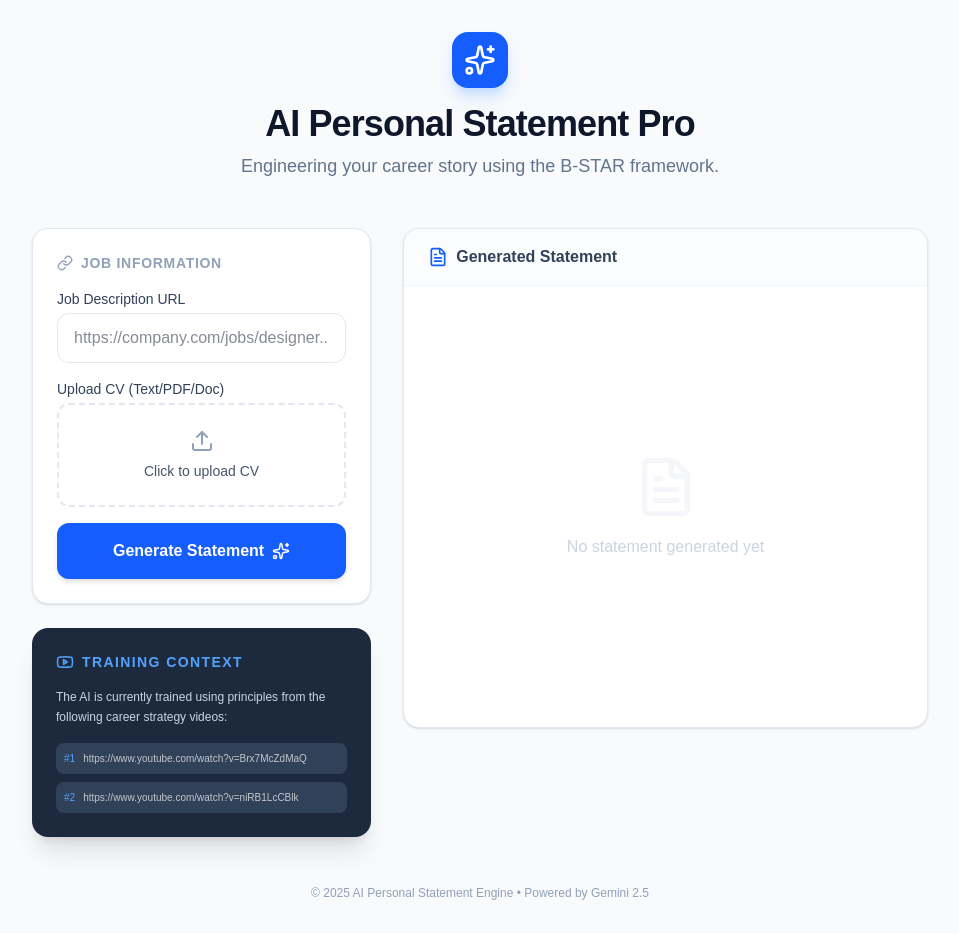
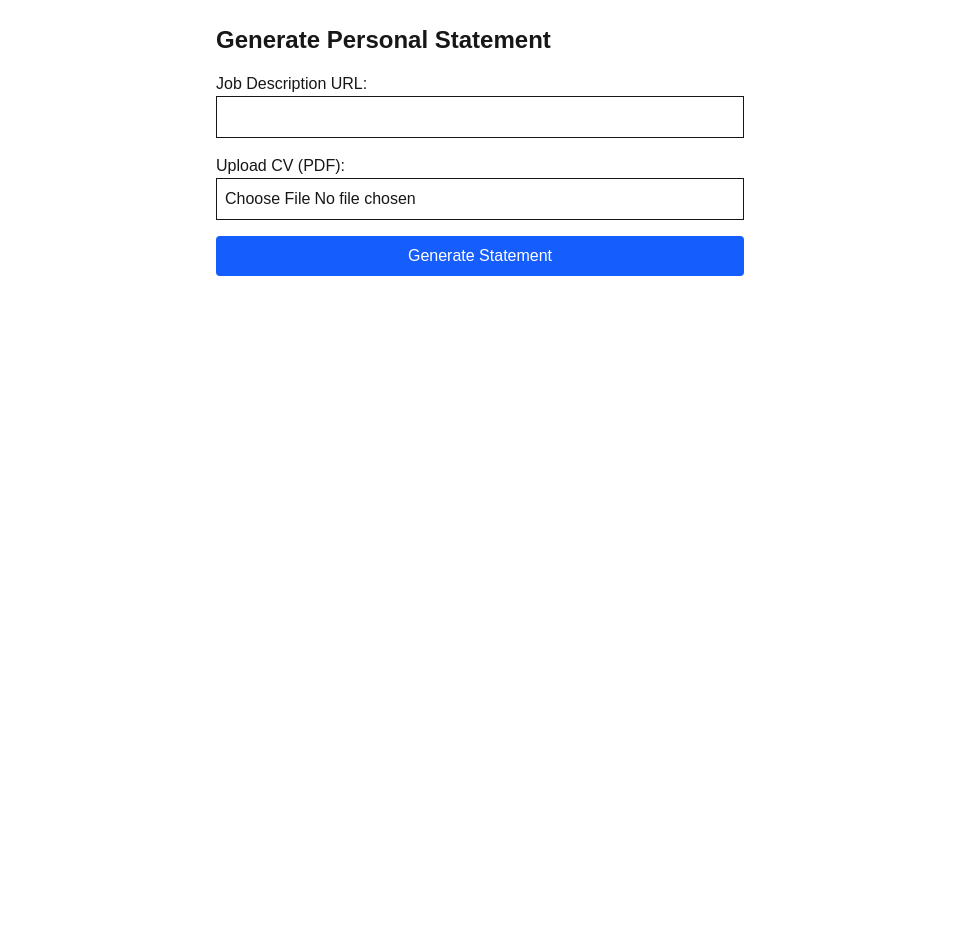
Before and after one commit to Philip-Ajayi/Everest, a Next.js app: page /opeyemi in a window 1280 px wide. Shown: the whole page, without its empty margins (160-1119 px from the left). After the commit the page ends 800 px from the top, so only its background shows below. Built offline with nearby package versions, Linux system fonts and the light colour scheme; no server answers.

Commit message:
Update page.tsx

```diff
--- a/src/app/opeyemi/page.tsx
+++ b/src/app/opeyemi/page.tsx
@@ -1,274 +1,73 @@
 "use client";
 
-import React, { useState, useRef } from 'react';
-import { Upload, Link as LinkIcon, FileText, Loader2, Sparkles, Youtube } from 'lucide-react';
+import { useState } from "react";
 
-/**
- * DEVELOPER CONFIGURATION
- * These YouTube URLs provide the structural framework (B-STAR method)
- * for the personal statement generation.
- */
-const REFERENCE_VIDEOS = [
-  "https://www.youtube.com/watch?v=Brx7McZdMaQ",
-  "https://www.youtube.com/watch?v=niRB1LcCBlk"
-];
+export default function PersonalStatementPage() {
+  const [jobUrl, setJobUrl] = useState("");
+  const [cvFile, setCvFile] = useState<File | null>(null);
+  const [result, setResult] = useState<string | null>(null);
+  const [loading, setLoading] = useState(false);
 
-const API_KEY = process.env.NEXT_PUBLIC_API_KEY; // Execution environment provides the key
+  const handleSubmit = async (e: React.FormEvent) => {
+    e.preventDefault();
+    if (!cvFile || !jobUrl) return;
 
-export default function App() {
-  const [jobUrl, setJobUrl] = useState('');
-  const [file, setFile] = useState<File | null>(null);
-  const [isLoading, setIsLoading] = useState(false);
-  const [result, setResult] = useState<string | null>(null);
-  const [error, setError] = useState<string | null>(null);
+    setLoading(true);
+    const formData = new FormData();
+    formData.append("jobUrl", jobUrl);
+    formData.append("cv", cvFile);
 
-  const fileInputRef = useRef<HTMLInputElement>(null);
-
-  const handleFileChange = (e: React.ChangeEvent<HTMLInputElement>) => {
-    if (e.target.files && e.target.files[0]) {
-      setFile(e.target.files[0]);
-    }
-  };
-
-  const readFileAsText = (file: File): Promise<string> => {
-    return new Promise((resolve, reject) => {
-      const reader = new FileReader();
-      reader.onload = () => resolve(reader.result as string);
-      reader.onerror = reject;
-      reader.readAsText(file);
-    });
-  };
-
-  const generateStatement = async () => {
-    if (!jobUrl || !file) {
-      setError("Please provide both a Job URL and your CV.");
-      return;
-    }
-
-    setIsLoading(true);
-    setError(null);
-
-    try {
-      const cvText = await readFileAsText(file);
-
-      // ENGINEERED PROMPT
-      // This prompt forces the AI to use the B-STAR method mentioned in the reference videos
-      const systemPrompt = `
-        You are an expert Career Coach and Professional Writer.
-        Your task is to generate a highly tailored personal statement based on a User's CV and a Job Description URL.
-
-        REFERENCE FRAMEWORK:
-        You must follow the "B-STAR" method identified in the training videos (${REFERENCE_VIDEOS.join(', ')}):
-        1. BELIEF: Start with a personal connection or philosophy regarding the role.
-        2. SITUATION: Concise context (Who, What, Where, When, Why).
-        3. TASK: Specific responsibilities and expectations.
-        4. ACTION: Detailed steps taken and rationale (The most important part).
-        5. RESULT: Quantifiable outcomes and lessons learned.
-
-        OUTPUT REQUIREMENTS:
-        - Use clean HTML tags for formatting (e.g., <h3> for headers, <p> for paragraphs, <strong> for emphasis).
-        - Maintain a professional yet authentic tone.
-        - Target approximately 250-500 words unless the CV suggests otherwise.
-        - Ensure every claim in the statement is grounded in the provided CV but mapped to the Job Description requirements.
-      `;
-
-      const userQuery = `
-        JOB DESCRIPTION CONTEXT: ${jobUrl}
-        USER CV DATA: ${cvText}
-
-        Please generate the personal statement now.
-      `;
-
-      const response = await fetch(`https://generativelanguage.googleapis.com/v1beta/models/gemini-2.5-flash-preview-09-2025:generateContent?key=${API_KEY}`, {
-        method: 'POST',
-        headers: { 'Content-Type': 'application/json' },
-        body: JSON.stringify({
-          contents: [{ parts: [{ text: userQuery }] }],
-          systemInstruction: { parts: [{ text: systemPrompt }] }
-        })
+    const res = await fetch("/api/statement", {
+      method: "POST",
+      body: formData,
     });
 
-      if (!response.ok) throw new Error("Failed to communicate with AI");
-
-      const data = await response.json();
-      const generatedText = data.candidates?.[0]?.content?.parts?.[0]?.text;
-
-      if (generatedText) {
-        setResult(generatedText);
-      } else {
-        throw new Error("AI returned an empty response.");
-      }
-
-    } catch (err: any) {
-      setError(err.message || "An unexpected error occurred.");
-    } finally {
-      setIsLoading(false);
-    }
+    const data = await res.json();
+    setResult(data.statement || "No statement generated.");
+    setLoading(false);
   };
 
   return (
-    <div className="min-h-screen bg-slate-50 text-slate-900 font-sans p-4 md:p-8">
-      <div className="max-w-4xl mx-auto">
-        {/* Header */}
-        <header className="mb-12 text-center">
-          <div className="inline-flex items-center justify-center p-3 bg-blue-600 rounded-2xl mb-4 shadow-lg shadow-blue-200">
-            <Sparkles className="text-white w-8 h-8" />
-          </div>
-          <h1 className="text-4xl font-bold tracking-tight text-slate-900 mb-2">
-            AI Personal Statement Pro
-          </h1>
-          <p className="text-slate-500 text-lg">
-            Engineering your career story using the B-STAR framework.
-          </p>
-        </header>
-
-        <div className="grid grid-cols-1 lg:grid-cols-5 gap-8">
-          {/* Input Section */}
-          <div className="lg:col-span-2 space-y-6">
-            <div className="bg-white p-6 rounded-2xl shadow-sm border border-slate-200">
-              <h2 className="text-sm font-semibold uppercase tracking-wider text-slate-400 mb-4 flex items-center gap-2">
-                <LinkIcon size={16} /> Job Information
-              </h2>
-              <div className="space-y-4">
-                <div>
-                  <label className="block text-sm font-medium text-slate-700 mb-1">Job Description URL</label>
+    <div className="max-w-xl mx-auto p-6">
+      <h1 className="text-2xl font-bold mb-4">Generate Personal Statement</h1>
+      <form onSubmit={handleSubmit} className="flex flex-col gap-4">
+        <label>
+          Job Description URL:
           <input
-                    type="text"
-                    placeholder="https://company.com/jobs/designer..."
-                    className="w-full px-4 py-3 rounded-xl border border-slate-200 focus:ring-2 focus:ring-blue-500 focus:border-transparent transition-all outline-none"
+            type="url"
             value={jobUrl}
             onChange={(e) => setJobUrl(e.target.value)}
+            className="border p-2 w-full"
+            required
           />
-                </div>
+        </label>
 
-                <div>
-                  <label className="block text-sm font-medium text-slate-700 mb-1">Upload CV (Text/PDF/Doc)</label>
-                  <div
-                    onClick={() => fileInputRef.current?.click()}
-                    className={`border-2 border-dashed rounded-xl p-6 text-center cursor-pointer transition-all ${
-                      file ? 'border-blue-400 bg-blue-50' : 'border-slate-200 hover:border-blue-400 hover:bg-slate-50'
-                    }`}
-                  >
+        <label>
+          Upload CV (PDF):
           <input
             type="file"
-                      className="hidden"
-                      ref={fileInputRef}
-                      onChange={handleFileChange}
-                      accept=".pdf,.doc,.docx,.txt"
+            accept="application/pdf"
+            onChange={(e) => e.target.files && setCvFile(e.target.files[0])}
+            className="border p-2 w-full"
+            required
           />
-                    <Upload className={`mx-auto mb-2 ${file ? 'text-blue-500' : 'text-slate-400'}`} />
-                    <span className="text-sm text-slate-600 block truncate">
-                      {file ? file.name : "Click to upload CV"}
-                    </span>
-                  </div>
-                </div>
+        </label>
 
         <button
-                  onClick={generateStatement}
-                  disabled={isLoading}
-                  className="w-full bg-blue-600 hover:bg-blue-700 disabled:bg-slate-300 text-white font-semibold py-4 rounded-xl transition-all shadow-md flex items-center justify-center gap-2 group"
+          type="submit"
+          className="bg-blue-600 text-white py-2 px-4 rounded"
+          disabled={loading}
         >
-                  {isLoading ? (
-                    <Loader2 className="animate-spin" />
-                  ) : (
-                    <>
-                      Generate Statement
-                      <Sparkles size={18} className="group-hover:rotate-12 transition-transform" />
-                    </>
-                  )}
+          {loading ? "Generating..." : "Generate Statement"}
         </button>
-              </div>
-            </div>
+      </form>
 
-            {/* Reference Context */}
-            <div className="bg-slate-800 p-6 rounded-2xl text-white shadow-xl">
-              <h3 className="flex items-center gap-2 text-sm font-bold mb-4 text-blue-400 uppercase tracking-widest">
-                <Youtube size={18} /> Training Context
-              </h3>
-              <p className="text-xs text-slate-300 mb-4 leading-relaxed">
-                The AI is currently trained using principles from the following career strategy videos:
-              </p>
-              <ul className="space-y-2">
-                {REFERENCE_VIDEOS.map((url, idx) => (
-                  <li key={idx} className="flex items-center gap-2 text-[10px] bg-slate-700 p-2 rounded-lg truncate">
-                    <span className="text-blue-400 font-mono">#{idx+1}</span>
-                    <span className="opacity-70">{url}</span>
-                  </li>
-                ))}
-              </ul>
-            </div>
-          </div>
-
-          {/* Output Section */}
-          <div className="lg:col-span-3">
-            <div className="bg-white min-h-[500px] rounded-2xl shadow-sm border border-slate-200 overflow-hidden flex flex-col">
-              <div className="px-6 py-4 border-b border-slate-100 bg-slate-50/50 flex justify-between items-center">
-                <div className="flex items-center gap-2">
-                  <FileText className="text-blue-600" size={20} />
-                  <span className="font-semibold text-slate-700">Generated Statement</span>
-                </div>
       {result && (
-                  <button
-                    onClick={() => {
-                      const el = document.getElementById('result-area');
-                      if (el) {
-                        const blob = new Blob([el.innerText], {type: 'text/plain'});
-                        const url = URL.createObjectURL(blob);
-                        const a = document.createElement('a');
-                        a.href = url;
-                        a.download = "Personal_Statement.txt";
-                        a.click();
-                      }
-                    }}
-                    className="text-xs font-bold text-blue-600 hover:text-blue-800 transition-colors uppercase tracking-tighter"
-                  >
-                    Download .txt
-                  </button>
-                )}
-              </div>
-
-              <div className="flex-1 p-8 relative">
-                {error && (
-                  <div className="bg-red-50 border border-red-100 text-red-600 p-4 rounded-xl mb-4 text-sm">
-                    {error}
+        <div className="mt-6 p-4 border rounded bg-gray-50">
+          <h2 className="font-semibold mb-2">Personal Statement:</h2>
+          <div dangerouslySetInnerHTML={{ __html: result }} />
         </div>
       )}
-
-                {!result && !isLoading && !error && (
-                  <div className="absolute inset-0 flex flex-col items-center justify-center text-slate-300">
-                    <FileText size={64} className="mb-4 opacity-20" />
-                    <p className="font-medium">No statement generated yet</p>
-                  </div>
-                )}
-
-                {isLoading && (
-                  <div className="absolute inset-0 flex flex-col items-center justify-center bg-white/80 z-10">
-                    <div className="flex flex-col items-center gap-4">
-                      <div className="relative">
-                        <Loader2 className="w-12 h-12 text-blue-600 animate-spin" />
-                        <Sparkles className="absolute -top-1 -right-1 text-blue-400 w-5 h-5 animate-pulse" />
-                      </div>
-                      <p className="text-slate-500 font-medium animate-pulse">Analyzing CV & Job Details...</p>
-                    </div>
-                  </div>
-                )}
-
-                {result && (
-                  <div
-                    id="result-area"
-                    className="prose prose-slate max-w-none animate-in fade-in duration-700"
-                    dangerouslySetInnerHTML={{ __html: result }}
-                  />
-                )}
-              </div>
-            </div>
-          </div>
-        </div>
-      </div>
-
-      <footer className="mt-12 text-center text-slate-400 text-xs">
-        &copy; {new Date().getFullYear()} AI Personal Statement Engine &bull; Powered by Gemini 2.5
-      </footer>
     </div>
   );
 }
```
Lines whose indentation alone changed are shown as unchanged.
